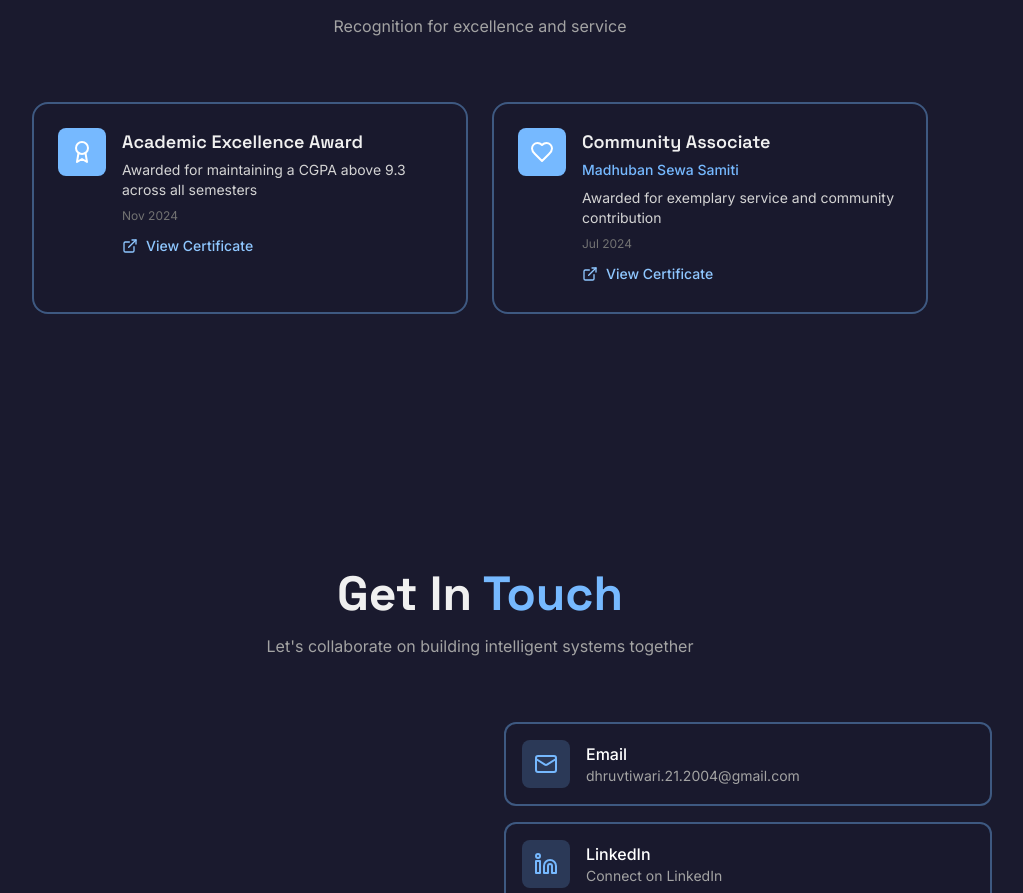
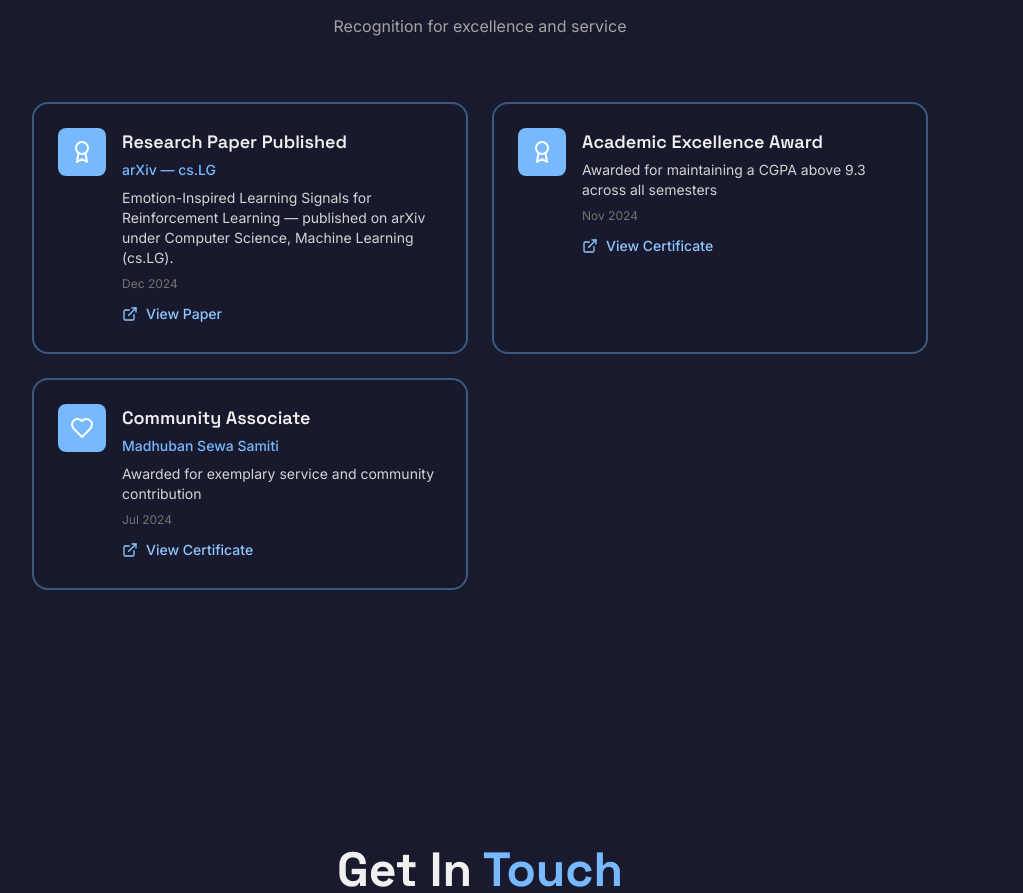
Before and after one commit to Dhruv852/portfolio-website, a React (Vite) app: page / in a window 1280 px wide. Shown: the part 6820-7713 px from the top of the page, without its empty margins (160-1183 px from the left). Built offline with nearby package versions, Linux system fonts and the light colour scheme.

Commit message:
added research work

```diff
--- a/src/components/Achievements.jsx
+++ b/src/components/Achievements.jsx
@@ -75,7 +75,7 @@ const Achievements = () => {
                                                     className="inline-flex items-center gap-2 text-sm font-medium text-primary-600 dark:text-primary-400 hover:text-primary-700 dark:hover:text-primary-300 transition-colors"
                                                 >
                                                     <ExternalLink className="w-4 h-4" />
-                                                    View Certificate
+                                                    {achievement.linkLabel || 'View Certificate'}
                                                 </a>
                                             )}
                                         </div>
--- a/src/data/certifications.js
+++ b/src/data/certifications.js
@@ -31,6 +31,16 @@ export const certifications = [
 export const achievements = [
     {
         id: 1,
+        title: 'Research Paper Published',
+        organization: 'arXiv — cs.LG',
+        description: 'Emotion-Inspired Learning Signals for Reinforcement Learning — published on arXiv under Computer Science, Machine Learning (cs.LG).',
+        date: 'Dec 2024',
+        icon: 'award',
+        credentialUrl: 'https://arxiv.org/abs/2512.22200',
+        linkLabel: 'View Paper'
+    },
+    {
+        id: 2,
         title: 'Academic Excellence Award',
         description: 'Awarded for maintaining a CGPA above 9.3 across all semesters',
         date: 'Nov 2024',
@@ -38,7 +48,7 @@ export const achievements = [
         credentialUrl: 'https://drive.google.com/file/d/1GGiGOFL8hga_UPeb5dG6g6h-oASpXrcA/view'
     },
     {
-        id: 2,
+        id: 3,
         title: 'Community Associate',
         organization: 'Madhuban Sewa Samiti',
         description: 'Awarded for exemplary service and community contribution',
```
